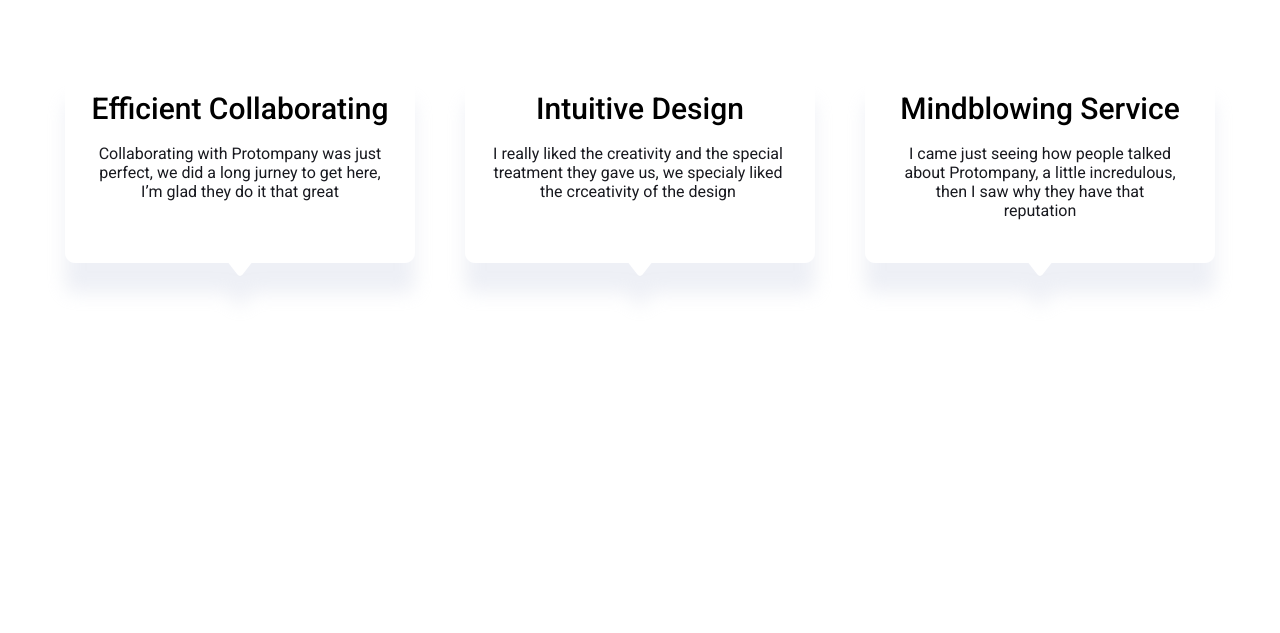
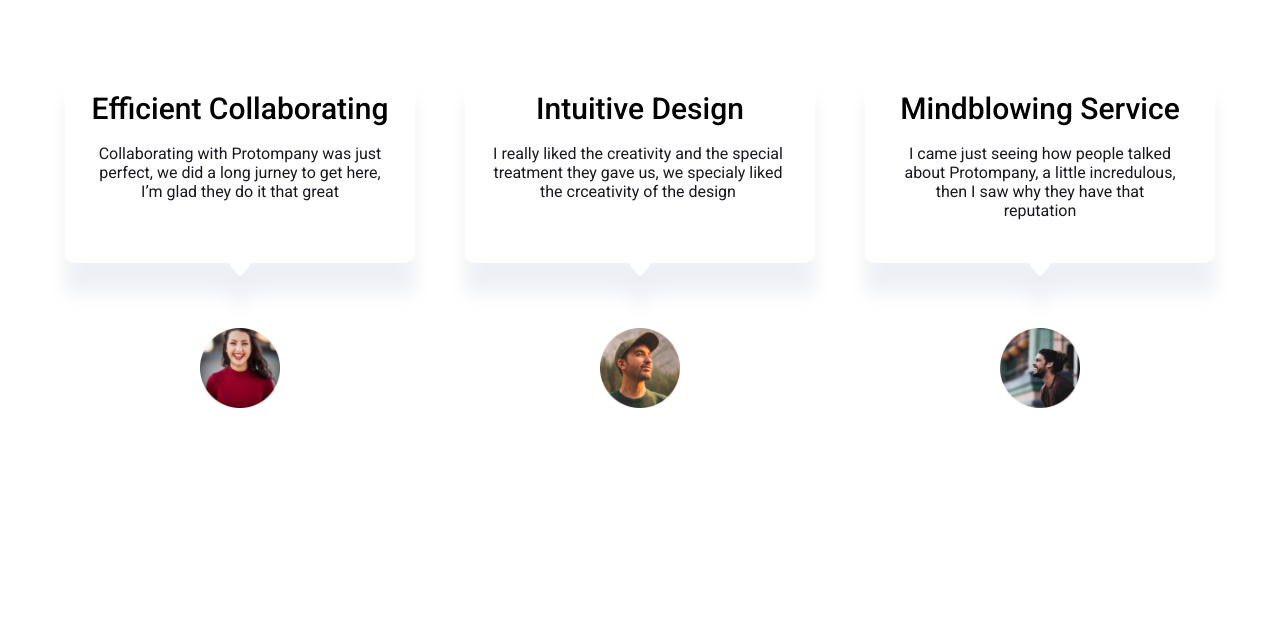
Before and after one commit to Andres-GP/Protompany, a website: page index.html in a window 1280 px wide. Shown: the part 3925-4558 px from the top of the page. Drawn offline with nearby package versions, Linux system fonts and the light colour scheme; no server answers.

Commit message:
testimonial images fixed

```diff
--- a/index.html
+++ b/index.html
@@ -235,7 +235,10 @@
                 <b class="fourthPage__apiRequestContainer__testimonial__firstTestimonialDescriptionContainer__description">Collaborating with Protompany was just perfect, we did a long jurney to get here, I’m glad they do it that great</b>
             </div>
             <img src="./assets/imgs/DialogCard.svg">
-            <div id="fourthPage__apiRequestContainer__testimonial__catContainer1"></div>
+            <!--<div id="fourthPage__apiRequestContainer__testimonial__catContainer1"></div>-->
+            <div id="fourthPage__apiRequestContainer__testimonial__Container1">
+                <img src="assets/imgs/1st_testimonial_image.png" alt="">
+            </div>
         </div>
 
 
@@ -249,7 +252,10 @@
             </div>
             <img src="./assets/imgs/DialogCard.svg">
             <section id="catContainer2">
-            <div id="fourthPage__apiRequestContainer__testimonial__catContainer2"></div>
+            <!--<div id="fourthPage__apiRequestContainer__testimonial__catContainer2"></div>-->
+            <div id="fourthPage__apiRequestContainer__testimonial__Container2">
+                <img src="assets/imgs/2nd_testimonial_image.png" alt="">
+            </div>
         </div>
 
 
@@ -262,7 +268,10 @@
                 <b class="fourthPage__apiRequestContainer__testimonial__thirdTestimonialDescriptionContainer__description">I came just seeing how people talked about Protompany, a little incredulous, then I saw why they have that reputation</b>
             </div>
             <img src="./assets/imgs/DialogCard.svg">
-            <div id="fourthPage__apiRequestContainer__testimonial__catContainer3"></div>
+            <!--<div id="fourthPage__apiRequestContainer__testimonial__catContainer3"></div>-->
+            <div id="fourthPage__apiRequestContainer__testimonial__Container3">
+                <img src="assets/imgs/3rd_testimonial_image.png" alt="">
+            </div>
         </div>
     </div>
 </Section>
--- a/styles.css
+++ b/styles.css
@@ -844,6 +844,25 @@ body {
   height: 80px;
 }
 
+#fourthPage__apiRequestContainer__testimonial__Container1 img{
+  width: 80px;
+  height: 80px;
+}
+
+#fourthPage__apiRequestContainer__testimonial__Container2 img{
+  width: 80px;
+  height: 80px;
+}
+
+#fourthPage__apiRequestContainer__testimonial__Container3 img{
+  width: 80px;
+  height: 80px;
+}
+
+
+
+
+
 
 
 
```
Also changed, not shown: assets/imgs/1st_testimonial_image.png (added), assets/imgs/2nd_testimonial_image.png (added), assets/imgs/3rd_testimonial_image.png (added).
